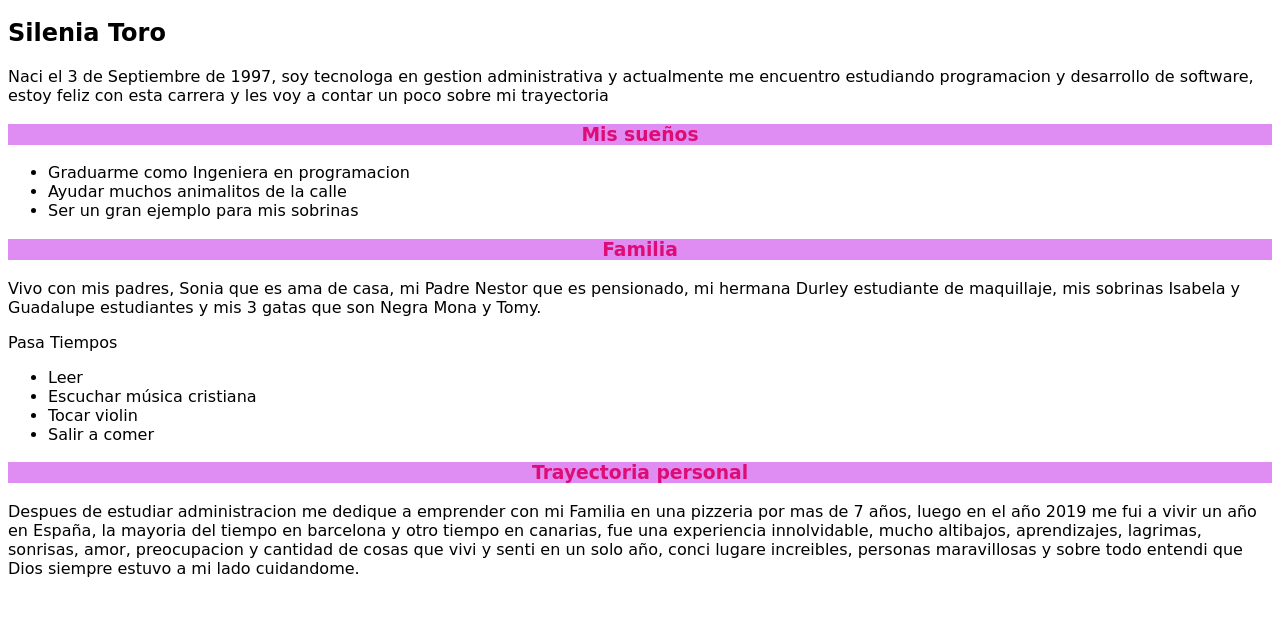
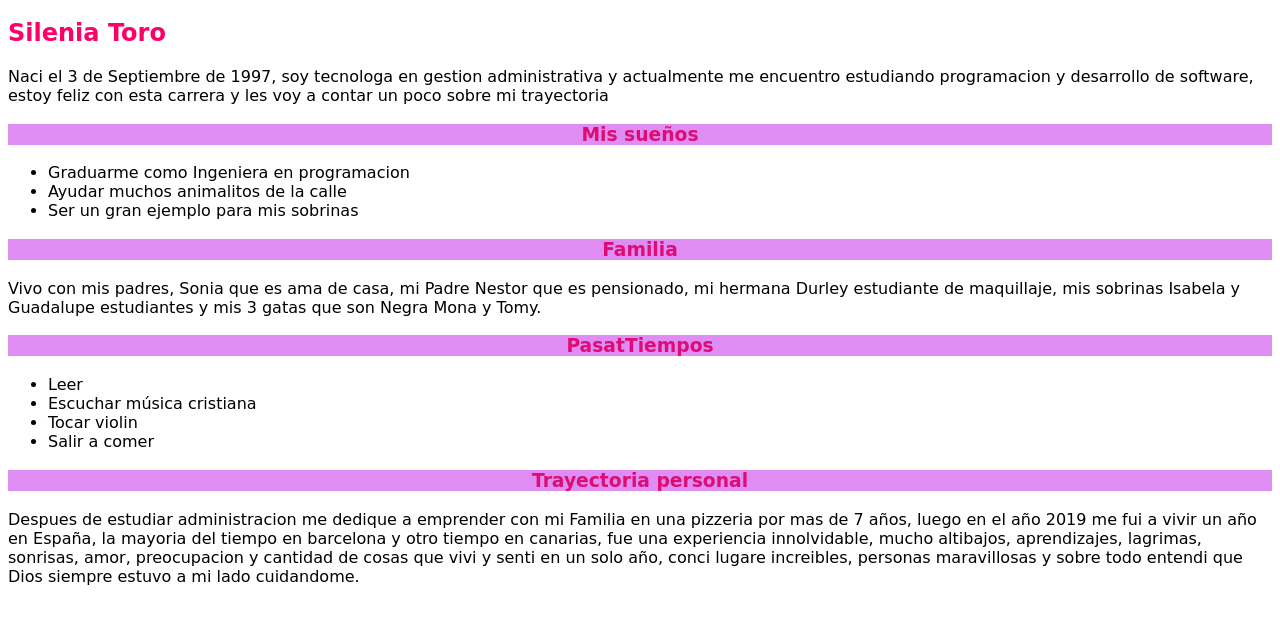
Before and after one commit to Silenia-0309/AutobiografiaSilenia, a plain HTML site: page index.html in a window 1280 px wide. Shown: the part 62-686 px from the top of the page. Drawn offline with Linux system fonts and the light colour scheme.

Commit message:
Guardo cambios locales antes de hacer pull

```diff
--- a/index.html
+++ b/index.html
@@ -8,7 +8,7 @@
 <body style="font-family:cursive"></body>
 
     <h1 style="color:rgb(0, 0, 0); background-color:#df8df3; text-align:center;">Autobiografia</style></h1>
-    <h2>Silenia Toro</h2>
+    <h2 style="color:rgb(255, 0, 106);">Silenia Toro</h2>
     <p>Naci el 3 de Septiembre de 1997, soy tecnologa en gestion administrativa y actualmente
         me encuentro estudiando programacion
         y desarrollo de software, estoy feliz con
@@ -23,7 +23,7 @@
     <p>Vivo con mis padres, Sonia que es ama de casa, mi Padre Nestor que es pensionado, mi hermana Durley estudiante
         de maquillaje, mis sobrinas Isabela y Guadalupe estudiantes y mis 3 gatas que son Negra Mona y Tomy.
     </p>
-    <h3style="color:rgb(221, 13, 117); background-color:#df8df3; text-align:center;"></h3style>Pasa Tiempos</h3>
+    <h3 style="color:rgb(221, 13, 117); background-color:#df8df3; text-align:center;"></h3style>PasatTiempos</h3>
     <Ul>
     <li>Leer</li>
     <li>Escuchar música cristiana</li>
```
Also changed, not shown: foto1.jpg (added), foto2.jpg (added), foto3.jpg (added).
